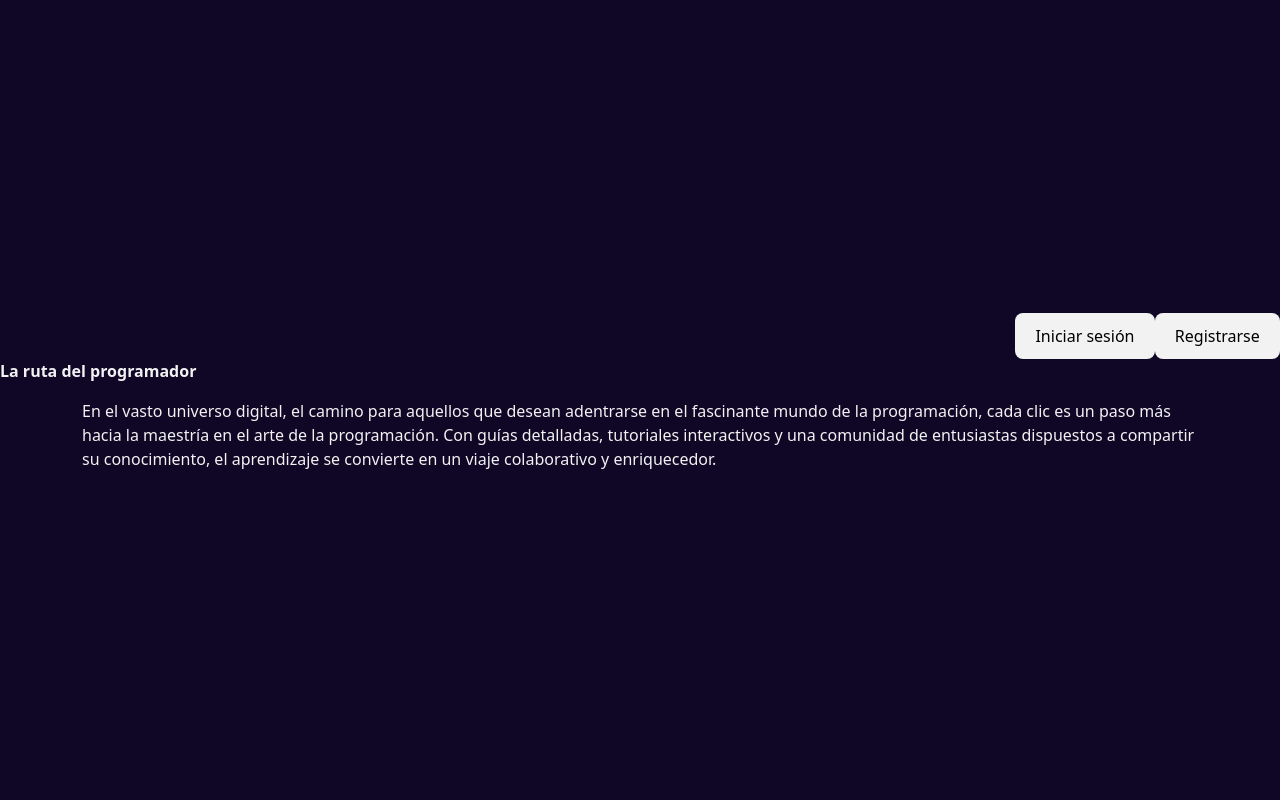
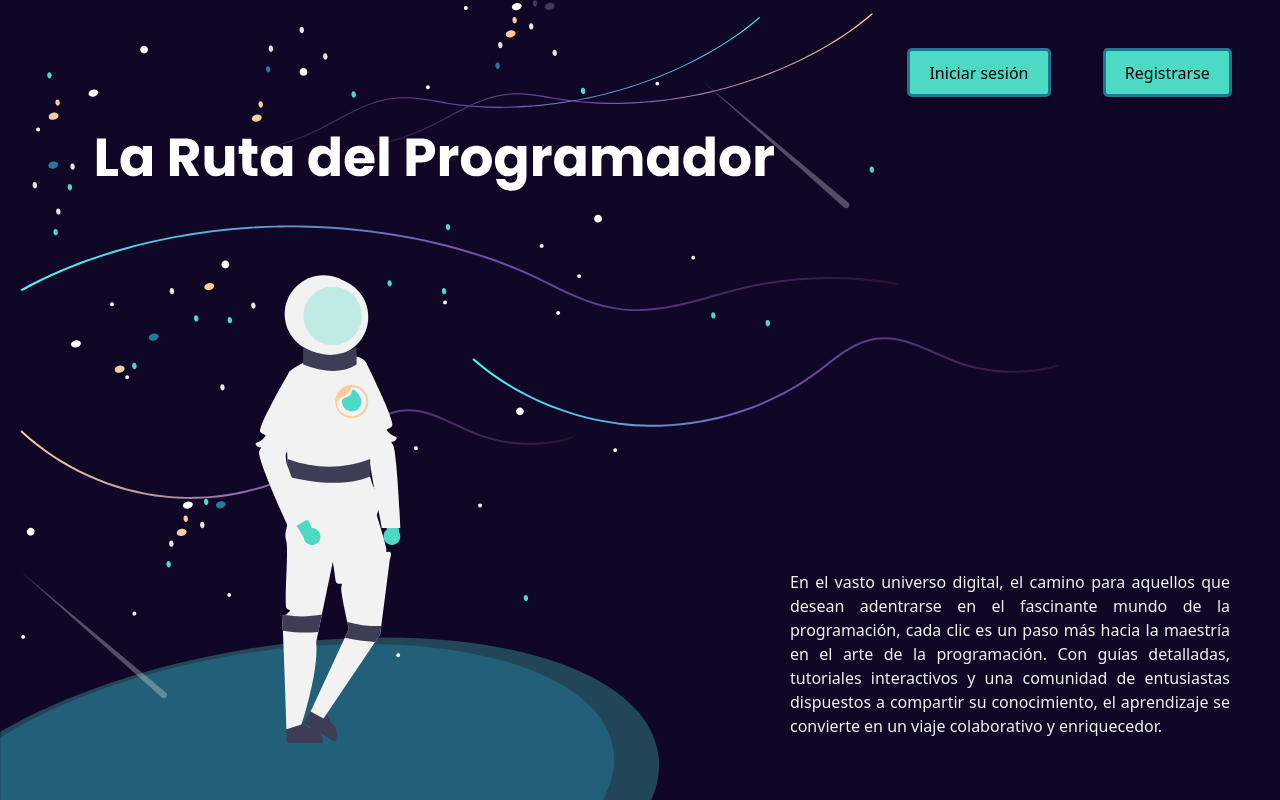
Before and after one commit to CodeMasterChefs/Frontend-Ruta-Programador, a React (Vite) app: page / in a window 1280 px wide. Built offline with nearby package versions, Linux system fonts and the light colour scheme.

Commit message:
Style: Home page

```diff
--- a/src/Pages/HomePage/HomePage.css
+++ b/src/Pages/HomePage/HomePage.css
@@ -0,0 +1,31 @@
+.home-bg{
+    position: absolute;
+    top: 0;
+    left: 0;
+    width: 100%;
+    height: 100%;
+    background-image: url("../../assets/Home-image.svg");
+    background-size: contain;
+    background-repeat: no-repeat;
+    background-position: left;
+    z-index: 0;
+}
+
+.home-navbar{
+    position: fixed;
+    top: 0;
+    left: 0;
+    right: 0;
+}
+
+.home-text{
+    padding-right: 50px;
+    padding-left: 10px;
+    width: 100%;
+    max-width: 500px;
+    height: 200px;
+    position: fixed;
+    right: 0;
+    bottom: 30px;
+    text-align: justify;
+}
--- a/src/Pages/HomePage/HomePage.jsx
+++ b/src/Pages/HomePage/HomePage.jsx
@@ -3,6 +3,7 @@ import NavBar from "../../Components/NavBar/NavBar";
 import { useAuth } from "../../context/AuthContext";
 import { Link } from "react-router-dom";
 import PropTypes from "prop-types";
+import "./HomePage.css";
 
 const HomePage = ({ children }) => {
   const { isAuthenticated } = useAuth();
@@ -19,20 +20,16 @@ const HomePage = ({ children }) => {
           </div>
         </div>
       ) : (
-        <div>
-          <div className="d-flex justify-content-end">
-            <Link to="/iniciar_sesion">
-              <button>Iniciar sesión</button>
-            </Link>
-            <Link to="/registro">
-              <button>Registrarse</button>
-            </Link>
-          </div>
-          <p>
-            <b>La ruta del programador</b>
-          </p>
-          <div className="container">
-            <div className="content">
+        <div className="home-bg">
+            <div className="d-flex justify-content-end home-navbar">
+              <Link to="/iniciar_sesion">
+                <button className="btn-primary mx-1 my-5">Iniciar sesión</button>
+              </Link>
+              <Link to="/registro">
+                <button className="btn-primary mx-5 my-5">Registrarse</button>
+              </Link>
+            </div>
+            <div className="home-text">
               <p>
                 En el vasto universo digital, el camino para aquellos que desean
                 adentrarse en el fascinante mundo de la programación, cada clic
@@ -43,7 +40,6 @@ const HomePage = ({ children }) => {
                 enriquecedor.
               </p>
             </div>
-          </div>
         </div>
       )}
     </>
```
